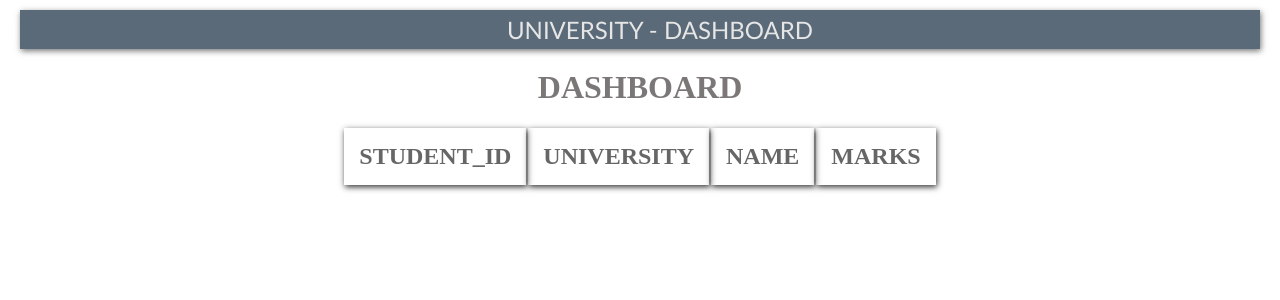
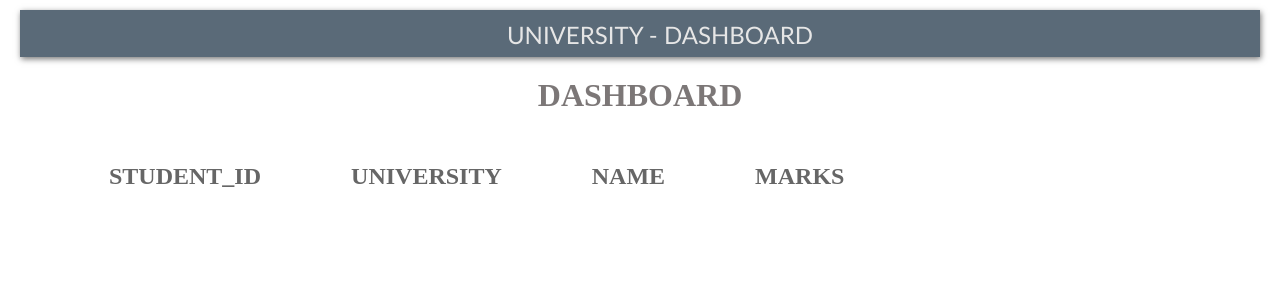
Before and after one commit to Owzaa/Registree-Assessment, a Django app: page / in a window 1280 px wide. Shown: the top 300 px of the page. Run offline with Django 4.2, Linux system fonts and the light colour scheme; lists and menus that the app fills with data are empty.

Commit message:
commit on master

```diff
--- a/universityWeb/universityDashboard/static/css/university_Style.css
+++ b/universityWeb/universityDashboard/static/css/university_Style.css
@@ -7,7 +7,7 @@
 /* University Navbar style */
 nav>.navbar{display:contents; justify-content: center;text-transform: uppercase; border-style: groove; }
 .navbar-nav{display: block; justify-content: center;text-decoration: none; background-color: azure;}
-.nav-link{display: inline;font-size: large;font-weight:800;text-transform: uppercase; color:black}
+.nav-link{display: inline;font-weight: 900;font-size: xx-large;font-weight:800;text-transform: uppercase; color:black}
 a{text-decoration: none;color:rgb(230, 230, 230)}
 
 ul>li{
@@ -26,6 +26,6 @@ ul>li{
 /* UniversityHeader*/
 .textHeader{display: flex;padding-top:15px;color:rgba(88, 82, 82, 0.783);text-transform: uppercase;}
 .navbar-nav{display: flex;background-color: rgba(4, 28, 50, 0.656);color:#fff;box-shadow: 1px 2px 6px 0px rgb(118, 118, 118);}
-thead{justify-content: center;display: flex;color:#666;}
-table {display:flex;padding:5px 35px;justify-content: center;align-items: center;width: 100%;}
-th{padding:15px;margin-left:35px;box-shadow: 1px 2px 6px 0px rgb(50, 49, 49);font-size: x-large;;text-transform: uppercase;border-style:none;}
+thead{justify-content:space-between;display:inline-table;color:#666;}
+table { width:max-content; padding:35px;}
+th{display:inline;text-transform: uppercase;font-size: x-large;padding:40px;}
--- a/universityWeb/universityDashboard/templates/base.html
+++ b/universityWeb/universityDashboard/templates/base.html
@@ -36,7 +36,7 @@
 
 
 
-    <div id="Container">
+    <div id="content">
         {% block content %}
 
         {% endblock %}
```
